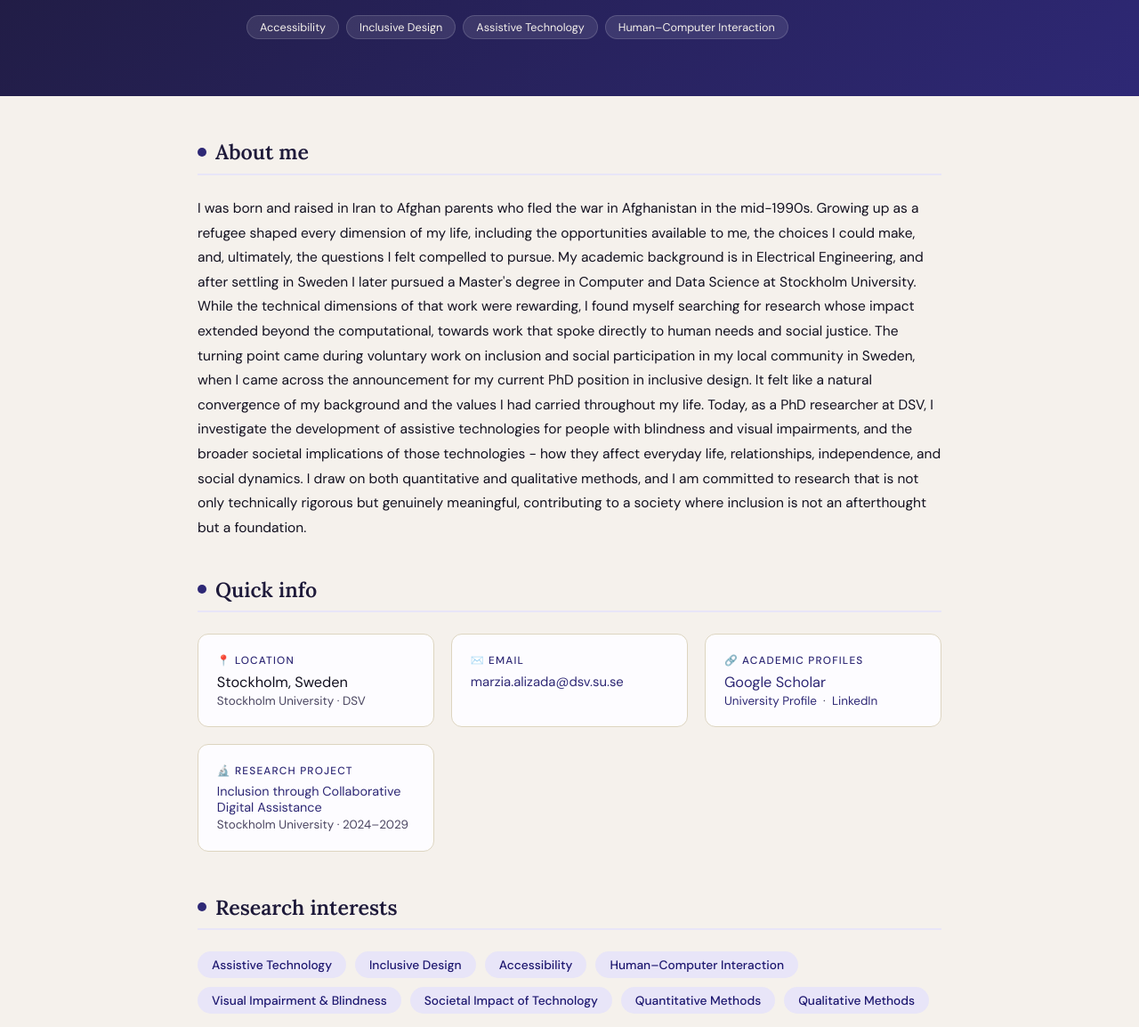
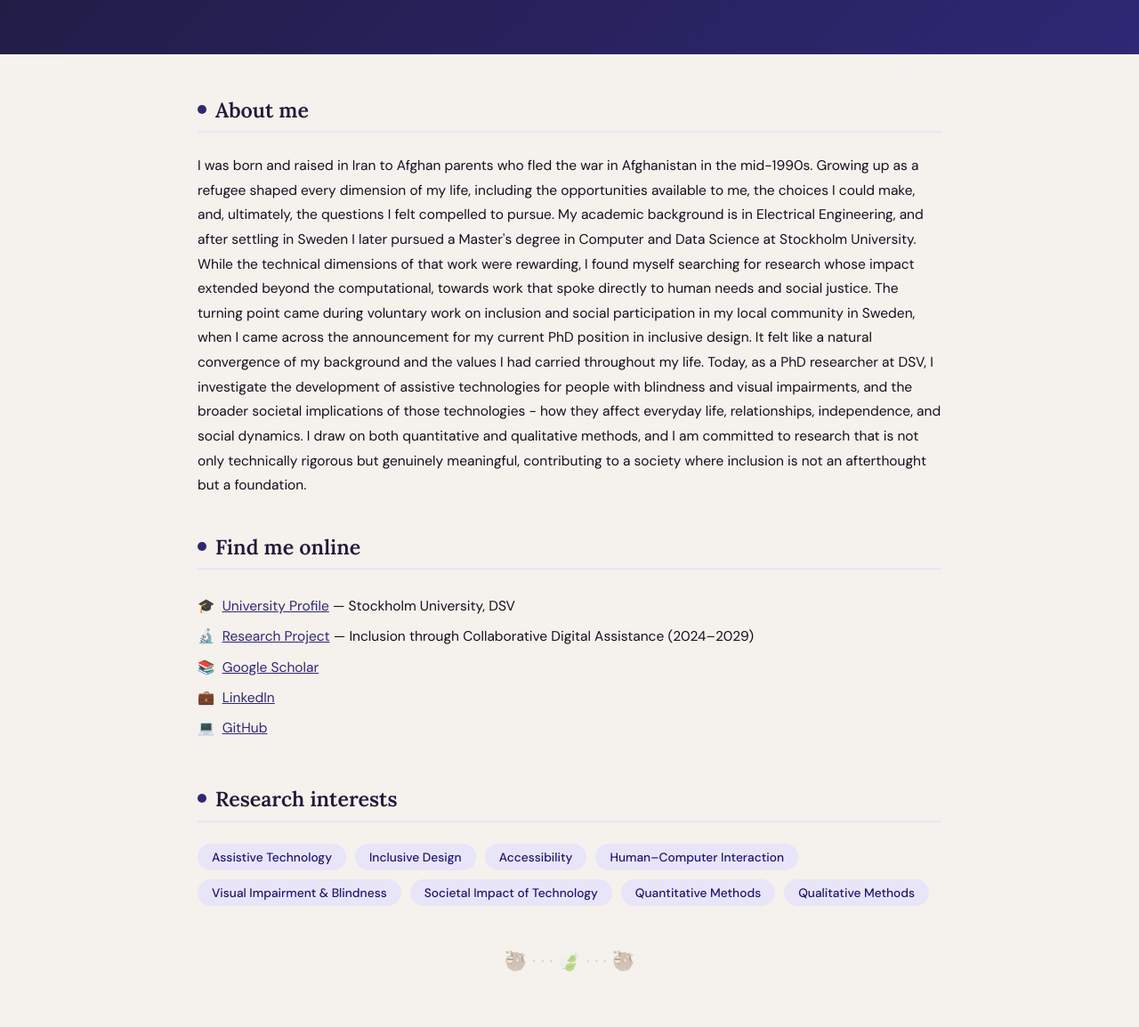
Before and after one commit to marziaalizada/marziaalizada.github.io, a plain HTML site: page index.html in a window 1280 px wide. Shown: the part 422-1576 px from the top of the page at 89% size. Drawn offline with Linux system fonts and the light colour scheme.

Commit message:
Add files via upload

```diff
--- a/index.html
+++ b/index.html
@@ -188,12 +188,7 @@
         driven by a lifelong commitment to building more equitable and inclusive societies.
         My work focuses on developing assistive technologies for people with blindness and visual impairments, and on understanding the broader societal and relational impacts of those technologies.
       </p>
-      <div class="hero-badges">
-        <span class="badge">Accessibility</span>
-        <span class="badge">Inclusive Design</span>
-        <span class="badge">Assistive Technology</span>
-        <span class="badge">Human–Computer Interaction</span>
-      </div>
+
     </div>
   </div>
 
@@ -215,33 +210,14 @@
       I draw on both quantitative and qualitative methods, and I am committed to research that is not only technically rigorous but genuinely meaningful, contributing to a society where inclusion is not an afterthought but a foundation.
     </p>
 
-    <h2 class="section-title"><span class="section-dot"></span>Quick info</h2>
-    <div class="cards-grid">
-      <div class="card">
-        <p class="card-label">📍 Location</p>
-        <p class="card-value">Stockholm, Sweden</p>
-        <p class="card-sub">Stockholm University · DSV</p>
-      </div>
-      <div class="card">
-        <p class="card-label">✉️ Email</p>
-        <p class="card-value" style="font-size:0.93rem;">
-          <a href="mailto:marzia.alizada@dsv.su.se">marzia.alizada@dsv.su.se</a>
-        </p>
-      </div>
-      <div class="card">
-        <p class="card-label">🔗 Academic profiles</p>
-        <p class="card-value"><a href="https://scholar.google.com/citations?user=CmfZleYAAAAJ&hl=en&oi=ao" target="_blank">Google Scholar</a></p>
-        <p class="card-sub">
-          <a href="https://www.su.se/english/profiles/m/maal2018" target="_blank">University Profile</a> &nbsp;·&nbsp;
-          <a href="https://www.linkedin.com/in/marzia-alizada-7736aa1a4/" target="_blank">LinkedIn</a>
-        </p>
-      </div>
-      <div class="card">
-        <p class="card-label">🔬 Research project</p>
-        <p class="card-value" style="font-size:0.9rem;"><a href="https://www.su.se/forskning/forskningskatalog/forskningsprojekt/3/inkludering-i-samhallen-genom-samarbetsinriktad-digital-assistans" target="_blank">Inclusion through Collaborative Digital Assistance</a></p>
-        <p class="card-sub">Stockholm University · 2024–2029</p>
-      </div>
-    </div>
+    <h2 class="section-title"><span class="section-dot"></span>Find me online</h2>
+    <ul style="list-style:none; padding:0; margin-bottom:3rem; line-height:2.2; font-size:0.97rem;">
+      <li>🎓 &nbsp;<a href="https://www.su.se/english/profiles/m/maal2018" target="_blank" style="color:var(--forest);">University Profile</a> — Stockholm University, DSV</li>
+      <li>🔬 &nbsp;<a href="https://www.su.se/forskning/forskningskatalog/forskningsprojekt/3/inkludering-i-samhallen-genom-samarbetsinriktad-digital-assistans" target="_blank" style="color:var(--forest);">Research Project</a> — Inclusion through Collaborative Digital Assistance (2024–2029)</li>
+      <li>📚 &nbsp;<a href="https://scholar.google.com/citations?user=CmfZleYAAAAJ&hl=en&oi=ao" target="_blank" style="color:var(--forest);">Google Scholar</a></li>
+      <li>💼 &nbsp;<a href="https://www.linkedin.com/in/marzia-alizada-7736aa1a4/" target="_blank" style="color:var(--forest);">LinkedIn</a></li>
+      <li>💻 &nbsp;<a href="https://github.com/marziaalizada" target="_blank" style="color:var(--forest);">GitHub</a></li>
+    </ul>
 
     <h2 class="section-title"><span class="section-dot"></span>Research interests</h2>
     <div class="interests-wrap">
@@ -270,7 +246,7 @@
   <div class="content-wrap">
 
     <!-- REPLACE: swap "your-cv.pdf" for the actual filename when you have one -->
-    <a class="btn" href="your-cv.pdf" download>⬇ Download full CV (PDF)</a>
+    <a class="btn" href="https://github.com/marziaalizada/marziaalizada.github.io/raw/main/cv.pdf" target="_blank">⬇ Download full CV (PDF)</a>
 
     <h2 class="section-title"><span class="section-dot"></span>Education</h2>
     <div class="cv-timeline">
```
